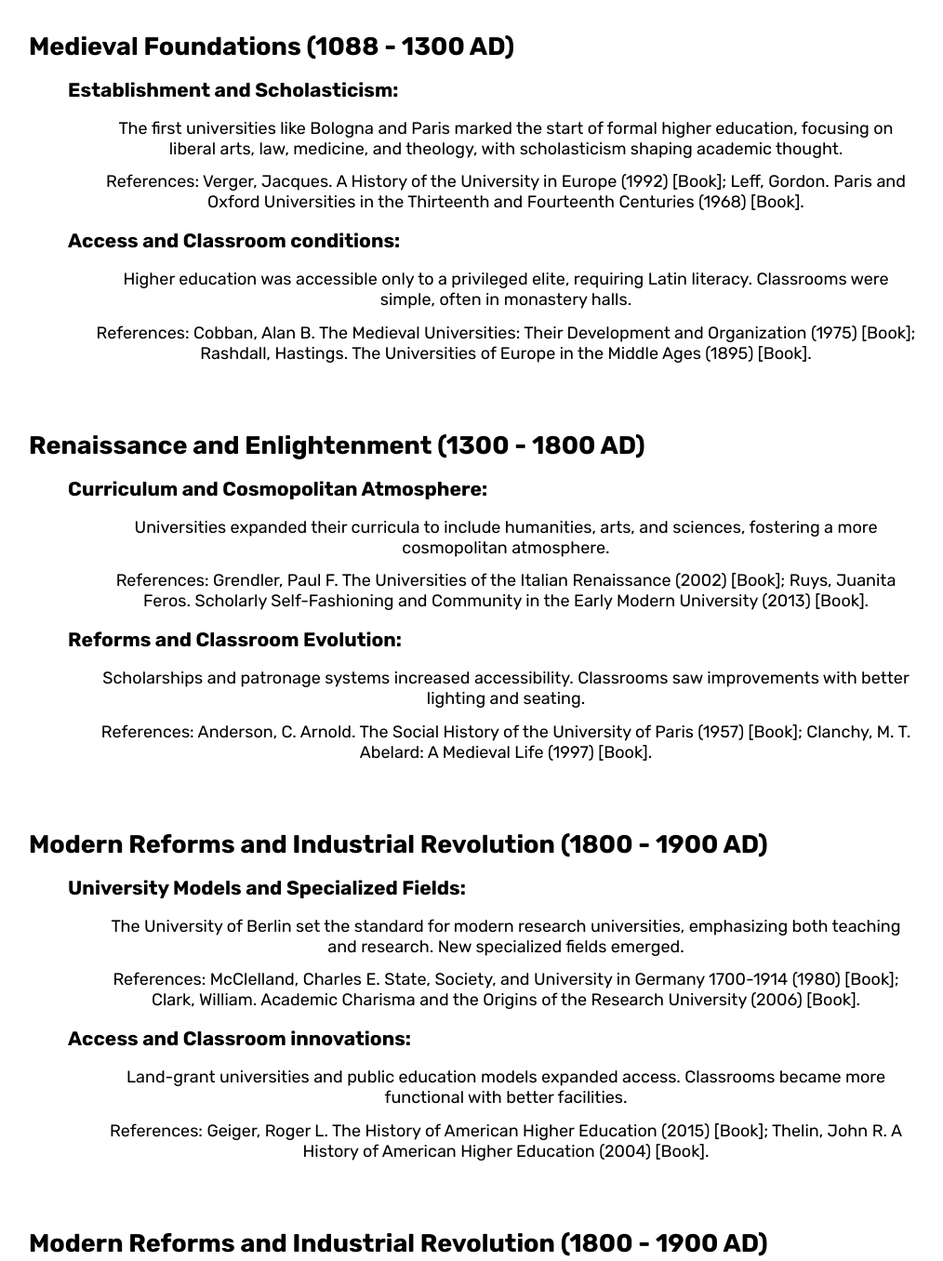
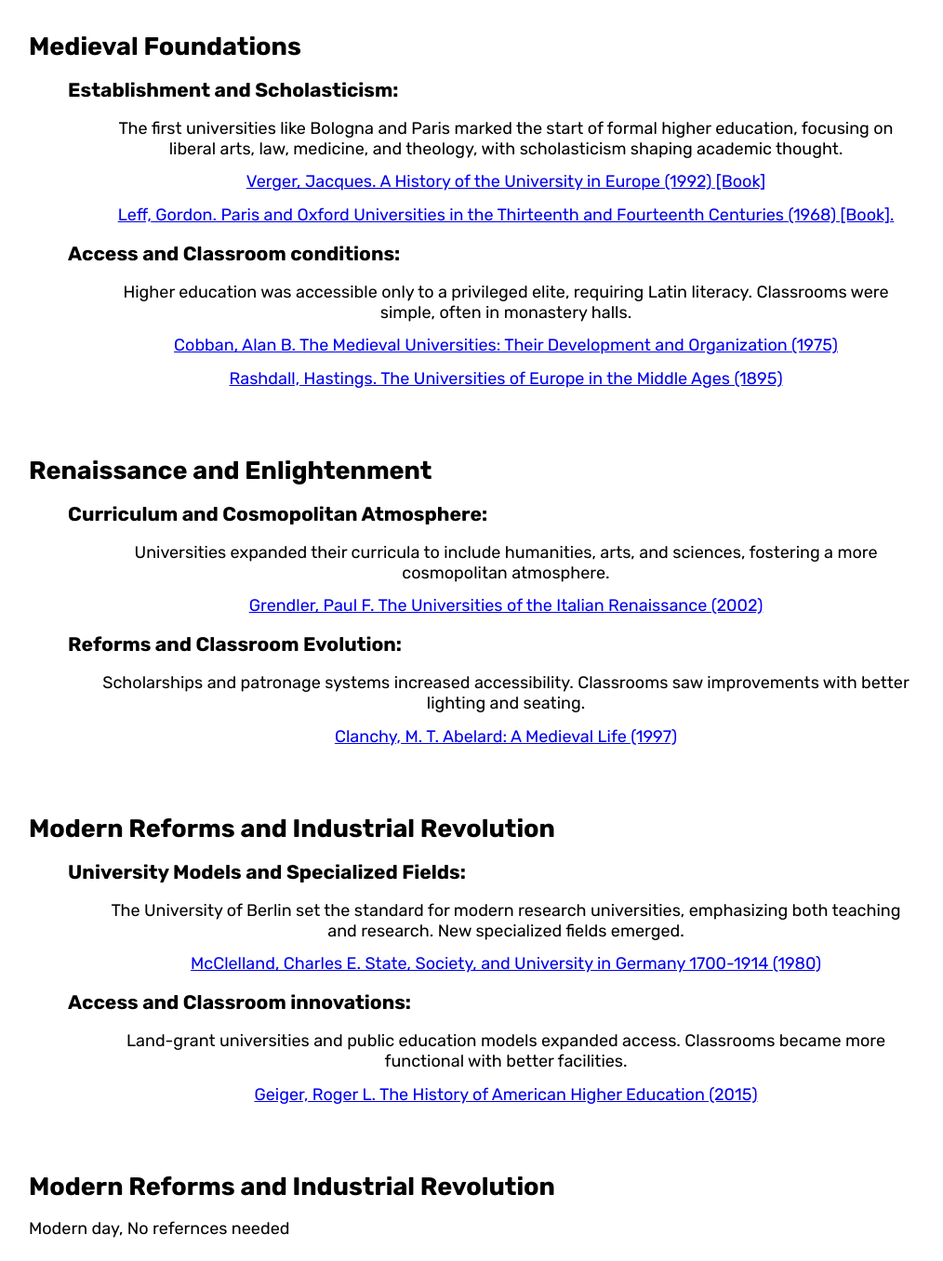
Before and after one commit to HaashimH1/Deploma, a plain HTML site: page index.html in a window 1280 px wide. Shown: the part 4280-5636 px from the top of the page at 93% size, without its empty margins (132-1146 px from the left). Drawn offline with Linux system fonts and the light colour scheme.

Commit message:
f- added page links to references page 3

```diff
--- a/assets/css/style.css
+++ b/assets/css/style.css
@@ -194,7 +194,6 @@ nav a {
 }
 
 .ref-content-ul{
-    margin-left:4em;
     list-style: none;
     display: flex;
     flex-direction: column;
@@ -343,6 +342,16 @@ nav a {
         transition-duration: 0.3s;
     }
 
+     /* click animation for touchscreen (tablets, ipads etc) */
+     .nav-main-pages:active {
+        border-color: white;
+        background-color: white;
+        color: black;
+
+        transition: all;
+        transition-duration: 0.3s;
+    }
+
     .main-intro-sec {
         flex-direction: row;
     }
@@ -376,6 +385,14 @@ nav a {
 
     .timeline-event-content-4 {
         flex-direction: row-reverse;
+    }
+
+    .ref-content-h3{
+        margin-left:2em;
+    }
+
+    .ref-content-ul{
+        margin-left:4em;
     }
 
 
--- a/index.html
+++ b/index.html
@@ -275,78 +275,91 @@
                 <section id="ref-container">
 
                     <section class="ref-content-container">
-                        <h2 class="ref-content-h2">Medieval Foundations (1088 - 1300 AD)</h2>
+                        <h2 class="ref-content-h2">Medieval Foundations</h2>
                         <h3 class="ref-content-h3">Establishment and Scholasticism:</h3>
-
                         <ul class="ref-content-ul">
                             <li>The first universities like Bologna and Paris marked the start of formal higher
                                 education, focusing on liberal arts, law, medicine, and theology, with scholasticism
                                 shaping academic thought.</li>
-                            <li>References: Verger, Jacques. A History of the University in Europe (1992) [Book]; Leff,
-                                Gordon. Paris and Oxford Universities in the Thirteenth and Fourteenth Centuries (1968)
-                                [Book].</li>
+                            <li>
+                                <a href="https://www.examenapium.it/cs/biblio/Ridder2003.pdf">Verger, Jacques. A History
+                                    of the University in Europe (1992) [Book]</a>
+                            </li>
+
+                            <li>
+                                <a
+                                    href="https://www.cambridge.org/core/journals/journal-of-ecclesiastical-history/article/abs/paris-and-oxford-universities-in-the-thirteenth-and-fourteenth-centuries-an-institutional-and-intellectual-history-by-gordon-leff-new-dimensions-in-history-essays-in-comparative-history-pp-xii-332-7-illustrations-new-yorklondonsydney-wiley-1968-75s-bound-31s-paper/672DB10A429FA9A89EDC7883D36E3000">Leff,
+                                    Gordon. Paris and Oxford Universities in the Thirteenth and Fourteenth Centuries
+                                    (1968)
+                                    [Book].</a>
+                            </li>
+
+
+
                         </ul>
 
                         <h3 class="ref-content-h3">Access and Classroom conditions:</h3>
-
                         <ul class="ref-content-ul">
                             <li>Higher education was accessible only to a privileged elite, requiring Latin literacy.
                                 Classrooms were simple, often in monastery halls.</li>
-                            <li>References: Cobban, Alan B. The Medieval Universities: Their Development and
-                                Organization (1975) [Book]; Rashdall, Hastings. The Universities of Europe in the Middle
-                                Ages (1895) [Book].</li>
+
+                            <li><a href="https://archive.org/details/medievaluniversi0000cobb/page/n3/mode/2up">Cobban,
+                                    Alan B. The Medieval Universities: Their Development and
+                                    Organization (1975)</a></li>
+
+                            <li><a href="https://archive.org/details/universitieseur00unkngoog">Rashdall, Hastings. The
+                                    Universities of Europe in the Middle
+                                    Ages (1895)</a></li>
                         </ul>
                     </section>
 
 
                     <section class="ref-content-container">
-                        <h2 class="ref-content-h2">Renaissance and Enlightenment (1300 - 1800 AD)</h2>
+                        <h2 class="ref-content-h2">Renaissance and Enlightenment</h2>
                         <h3 class="ref-content-h3">Curriculum and Cosmopolitan Atmosphere:</h3>
 
                         <ul class="ref-content-ul">
                             <li>Universities expanded their curricula to include humanities, arts, and sciences,
                                 fostering a more cosmopolitan atmosphere.</li>
-                            <li>References: Grendler, Paul F. The Universities of the Italian Renaissance (2002) [Book];
-                                Ruys, Juanita Feros. Scholarly Self-Fashioning and Community in the Early Modern
-                                University (2013) [Book].</li>
+                            <li><a href="https://www.utpjournals.press/doi/abs/10.3138/cjh.38.1.93?journalCode=cjh">Grendler,
+                                    Paul F. The Universities of the Italian Renaissance (2002)</a></li>
+
                         </ul>
-
                         <h3 class="ref-content-h3">Reforms and Classroom Evolution:</h3>
-
                         <ul class="ref-content-ul">
                             <li>Scholarships and patronage systems increased accessibility. Classrooms saw improvements
                                 with better lighting and seating.</li>
-                            <li>References: Anderson, C. Arnold. The Social History of the University of Paris (1957)
-                                [Book]; Clanchy, M. T. Abelard: A Medieval Life (1997) [Book].</li>
+                            <li><a href="https://archive.org/details/abelardmedievall0000clan">Clanchy, M. T. Abelard: A
+                                    Medieval Life (1997) </a></li>
                         </ul>
                     </section>
 
 
                     <section class="ref-content-container">
-                        <h2 class="ref-content-h2">Modern Reforms and Industrial Revolution (1800 - 1900 AD)</h2>
+                        <h2 class="ref-content-h2">Modern Reforms and Industrial Revolution</h2>
                         <h3 class="ref-content-h3">University Models and Specialized Fields:</h3>
 
                         <ul class="ref-content-ul">
                             <li>The University of Berlin set the standard for modern research universities, emphasizing
                                 both teaching and research. New specialized fields emerged.</li>
-                            <li>References: McClelland, Charles E. State, Society, and University in Germany 1700-1914
-                                (1980) [Book]; Clark, William. Academic Charisma and the Origins of the Research
-                                University (2006) [Book].</li>
+                            <li><a href="https://www.jstor.org/stable/3446087">McClelland, Charles E. State, Society,
+                                    and University in Germany 1700-1914
+                                    (1980)</a></li>
                         </ul>
 
                         <h3 class="ref-content-h3">Access and Classroom innovations:</h3>
-
                         <ul class="ref-content-ul">
                             <li>Land-grant universities and public education models expanded access. Classrooms became
                                 more functional with better facilities.</li>
-                            <li>References: Geiger, Roger L. The History of American Higher Education (2015) [Book];
-                                Thelin, John R. A History of American Higher Education (2004) [Book].</li>
+                            <li><a
+                                    href="https://www.researchgate.net/publication/293478761_The_History_of_American_Higher_Education_Learning_and_Culture_from_the_Founding_to_World_War_II_by_Roger_L_Geiger">Geiger,
+                                    Roger L. The History of American Higher Education (2015)</a></li>
                         </ul>
                     </section>
 
 
                     <section class="ref-content-container">
-                        <h2 class="ref-content-h2">Modern Reforms and Industrial Revolution (1800 - 1900 AD)</h2>
+                        <h2 class="ref-content-h2">Modern Reforms and Industrial Revolution</h2>
                         <p>Modern day, No refernces needed</p>
                     </section>
 
```
